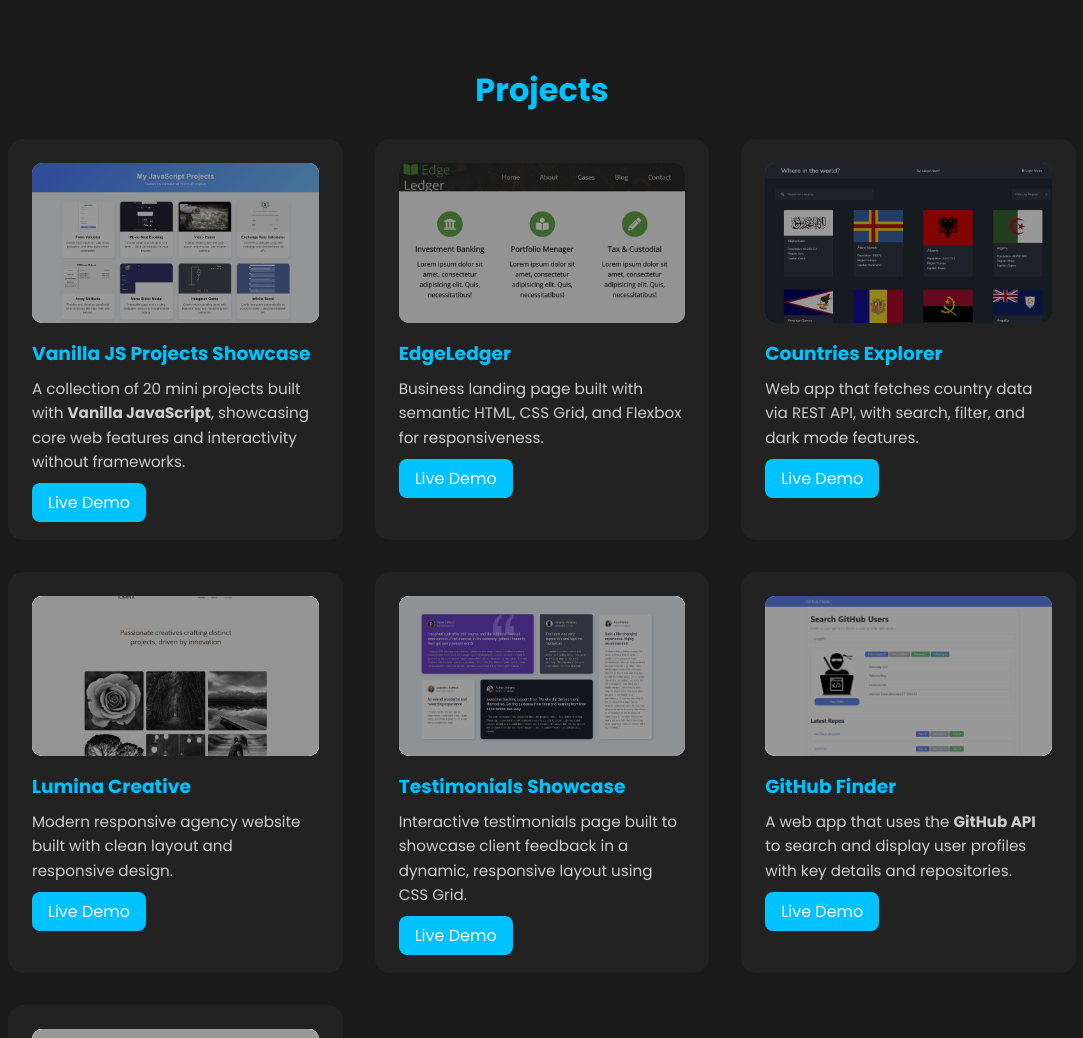
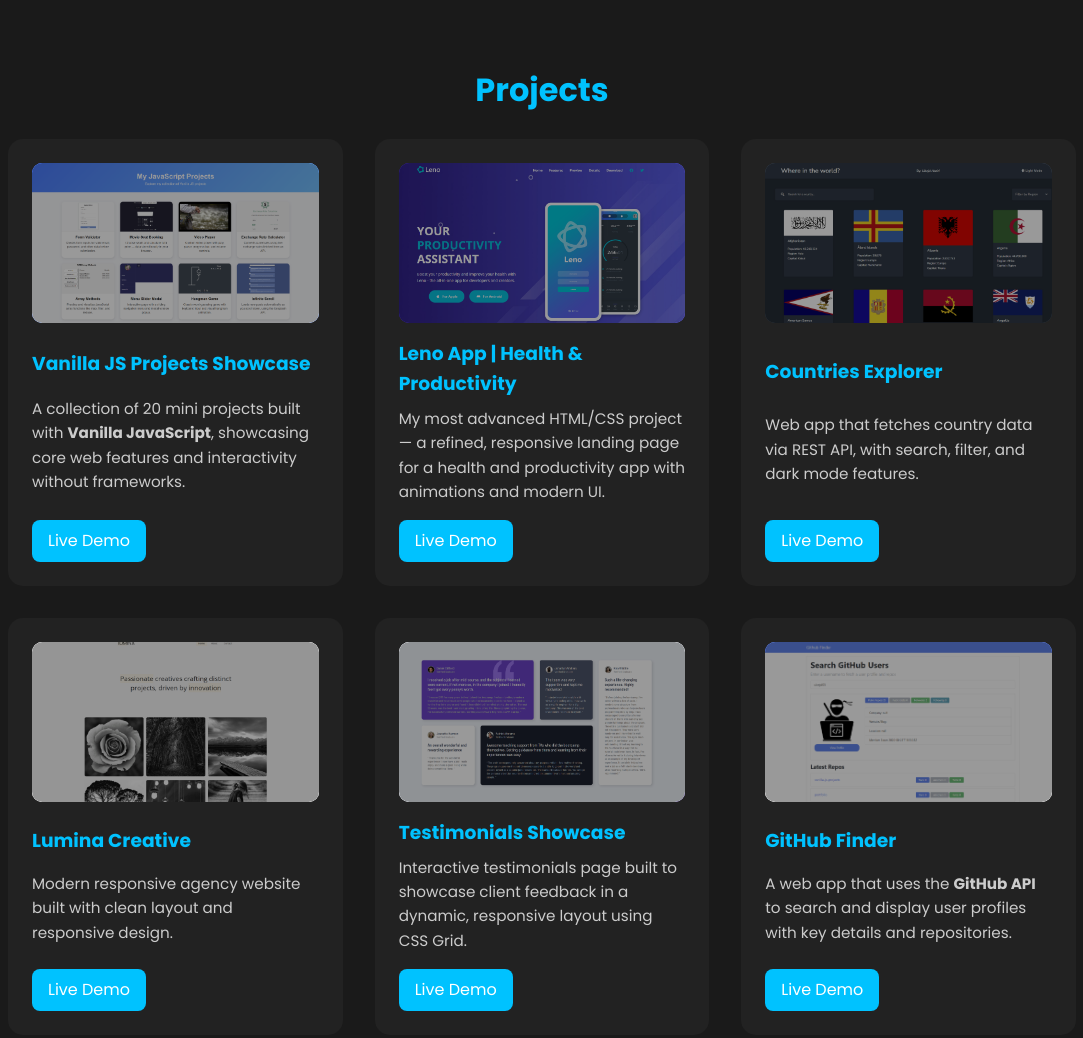
Before and after one commit to ubejd05/portfolio, a plain HTML site: page index.html in a window 1280 px wide. Shown: the part 800-1838 px from the top of the page, without its empty margins (98-1181 px from the left). Drawn offline with nearby package versions, Linux system fonts and the light colour scheme.

Commit message:
added new project, also fixed project cards layout

```diff
--- a/index.html
+++ b/index.html
@@ -92,14 +92,15 @@
 				<div class="project">
 					<div
 						class="project-thumb"
-						style="background-image: url('./img/thumbnails/thumb.png')"
+						style="background-image: url('./img/thumbnails/lenoapp.png')"
 					></div>
-					<h3>EdgeLedger</h3>
+					<h3>Leno App | Health & Productivity</h3>
 					<p>
-						Business landing page built with semantic HTML, CSS Grid, and
-						Flexbox for responsiveness.
+						My most advanced HTML/CSS project — a refined, responsive landing
+						page for a health and productivity app with animations and modern
+						UI.
 					</p>
-					<a href="https://edgeledger-ubi.netlify.app" target="_blank"
+					<a href="https://lenoapp-ubi.netlify.app" target="_blank"
 						>Live Demo</a
 					>
 				</div>
--- a/style.css
+++ b/style.css
@@ -170,6 +170,9 @@
 	padding: 1.5rem;
 	border-radius: 15px;
 	transition: transform 0.3s, box-shadow 0.3s;
+	display: flex;
+	flex-direction: column;
+	justify-content: space-between;
 }
 
 .project:hover {
@@ -195,6 +198,7 @@
 	padding: 0.5rem 1rem;
 	border-radius: 8px;
 	transition: background 0.3s;
+	width: fit-content;
 }
 
 .project a:hover {
```
Also changed, not shown: img/thumbnails/lenoapp.png (added).
